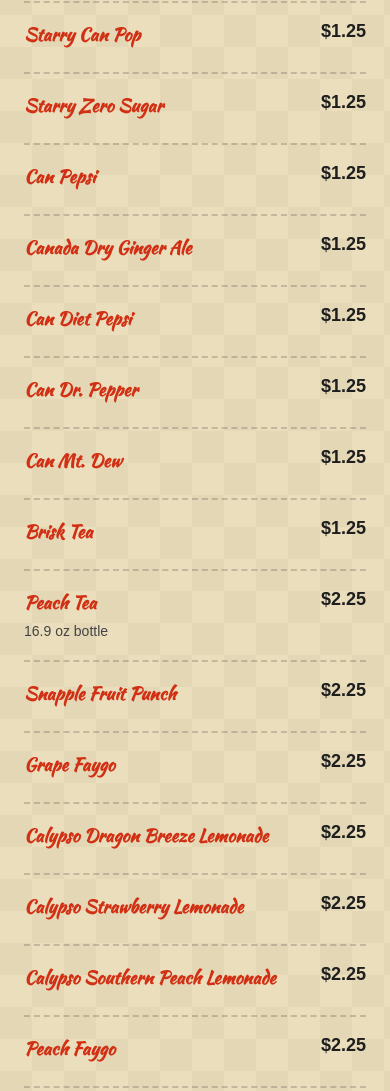
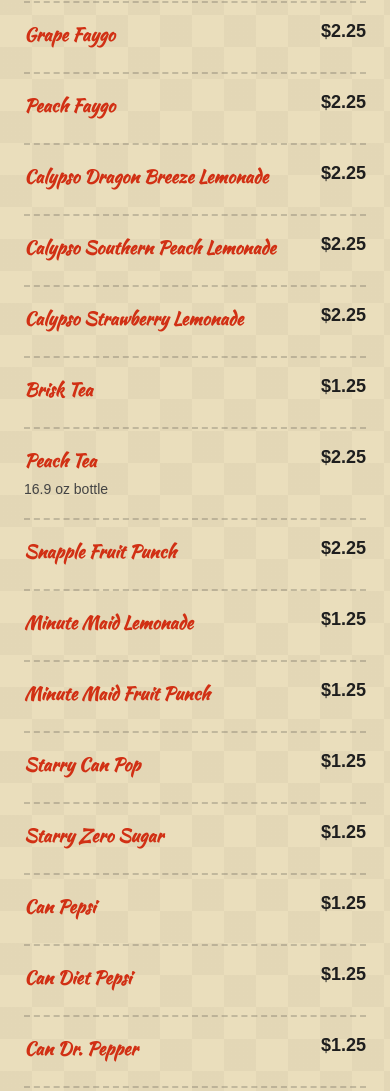
Before and after one commit to XayK317/Butler-s-Pizza-Websitex, a website: page butlers-pizza/menu.html in a window 390 px wide. Shown: the part 1651-2742 px from the top of the page. Drawn offline with Linux system fonts and the light colour scheme.

Commit message:
links and drinks

```diff
--- a/butlers-pizza/menu.css
+++ b/butlers-pizza/menu.css
@@ -113,6 +113,11 @@
   column-gap: 36px;
 }
 
+#drinks .menu-category-items {
+  grid-auto-flow: column;
+  grid-template-rows: repeat(12, auto);
+}
+
 .menu-category {
   scroll-margin-top: 110px;
 }
@@ -145,6 +150,10 @@
   .menu-category-items {
     grid-template-columns: 1fr;
   }
+  #drinks .menu-category-items {
+    grid-auto-flow: row;
+    grid-template-rows: none;
+  }
   .menu-category-nav {
     gap: 6px 12px;
   }
--- a/butlers-pizza/menu.html
+++ b/butlers-pizza/menu.html
@@ -70,25 +70,25 @@
                         <article class="menu-item"><div class="item-text"><h3>Bottled Water</h3></div><span class="item-price">$2.25</span></article>
                         <article class="menu-item"><div class="item-text"><h3>Red Pop Faygo</h3></div><span class="item-price">$2.25</span></article>
                         <article class="menu-item"><div class="item-text"><h3>Pineapple Faygo</h3></div><span class="item-price">$2.25</span></article>
+                        <article class="menu-item"><div class="item-text"><h3>Grape Faygo</h3></div><span class="item-price">$2.25</span></article>
+                        <article class="menu-item"><div class="item-text"><h3>Peach Faygo</h3></div><span class="item-price">$2.25</span></article>
+                        <article class="menu-item"><div class="item-text"><h3>Calypso Dragon Breeze Lemonade</h3></div><span class="item-price">$2.25</span></article>
+                        <article class="menu-item"><div class="item-text"><h3>Calypso Southern Peach Lemonade</h3></div><span class="item-price">$2.25</span></article>
+                        <article class="menu-item"><div class="item-text"><h3>Calypso Strawberry Lemonade</h3></div><span class="item-price">$2.25</span></article>
+                        <article class="menu-item"><div class="item-text"><h3>Brisk Tea</h3></div><span class="item-price">$1.25</span></article>
+                        <article class="menu-item"><div class="item-text"><h3>Peach Tea</h3><p>16.9 oz bottle</p></div><span class="item-price">$2.25</span></article>
+                        <article class="menu-item"><div class="item-text"><h3>Snapple Fruit Punch</h3></div><span class="item-price">$2.25</span></article>
+                        <article class="menu-item"><div class="item-text"><h3>Minute Maid Lemonade</h3></div><span class="item-price">$1.25</span></article>
+                        <article class="menu-item"><div class="item-text"><h3>Minute Maid Fruit Punch</h3></div><span class="item-price">$1.25</span></article>
                         <article class="menu-item"><div class="item-text"><h3>Starry Can Pop</h3></div><span class="item-price">$1.25</span></article>
                         <article class="menu-item"><div class="item-text"><h3>Starry Zero Sugar</h3></div><span class="item-price">$1.25</span></article>
                         <article class="menu-item"><div class="item-text"><h3>Can Pepsi</h3></div><span class="item-price">$1.25</span></article>
-                        <article class="menu-item"><div class="item-text"><h3>Canada Dry Ginger Ale</h3></div><span class="item-price">$1.25</span></article>
                         <article class="menu-item"><div class="item-text"><h3>Can Diet Pepsi</h3></div><span class="item-price">$1.25</span></article>
                         <article class="menu-item"><div class="item-text"><h3>Can Dr. Pepper</h3></div><span class="item-price">$1.25</span></article>
                         <article class="menu-item"><div class="item-text"><h3>Can Mt. Dew</h3></div><span class="item-price">$1.25</span></article>
-                        <article class="menu-item"><div class="item-text"><h3>Brisk Tea</h3></div><span class="item-price">$1.25</span></article>
-                        <article class="menu-item"><div class="item-text"><h3>Peach Tea</h3><p>16.9 oz bottle</p></div><span class="item-price">$2.25</span></article>
-                        <article class="menu-item"><div class="item-text"><h3>Snapple Fruit Punch</h3></div><span class="item-price">$2.25</span></article>
-                        <article class="menu-item"><div class="item-text"><h3>Grape Faygo</h3></div><span class="item-price">$2.25</span></article>
-                        <article class="menu-item"><div class="item-text"><h3>Calypso Dragon Breeze Lemonade</h3></div><span class="item-price">$2.25</span></article>
-                        <article class="menu-item"><div class="item-text"><h3>Calypso Strawberry Lemonade</h3></div><span class="item-price">$2.25</span></article>
-                        <article class="menu-item"><div class="item-text"><h3>Calypso Southern Peach Lemonade</h3></div><span class="item-price">$2.25</span></article>
-                        <article class="menu-item"><div class="item-text"><h3>Peach Faygo</h3></div><span class="item-price">$2.25</span></article>
+                        <article class="menu-item"><div class="item-text"><h3>Canada Dry Ginger Ale</h3></div><span class="item-price">$1.25</span></article>
                         <article class="menu-item"><div class="item-text"><h3>Can Sunkist Pop</h3></div><span class="item-price">$1.25</span></article>
                         <article class="menu-item"><div class="item-text"><h3>Mug Root Beer</h3></div><span class="item-price">$1.25</span></article>
-                        <article class="menu-item"><div class="item-text"><h3>Minute Maid Lemonade</h3></div><span class="item-price">$1.25</span></article>
-                        <article class="menu-item"><div class="item-text"><h3>Minute Maid Fruit Punch</h3></div><span class="item-price">$1.25</span></article>
                     </div>
                 </section>
 
```
Also changed, not shown: butlers-pizza/faq.html (+2 -2 lines), butlers-pizza/specials.html (+2 -2 lines).
